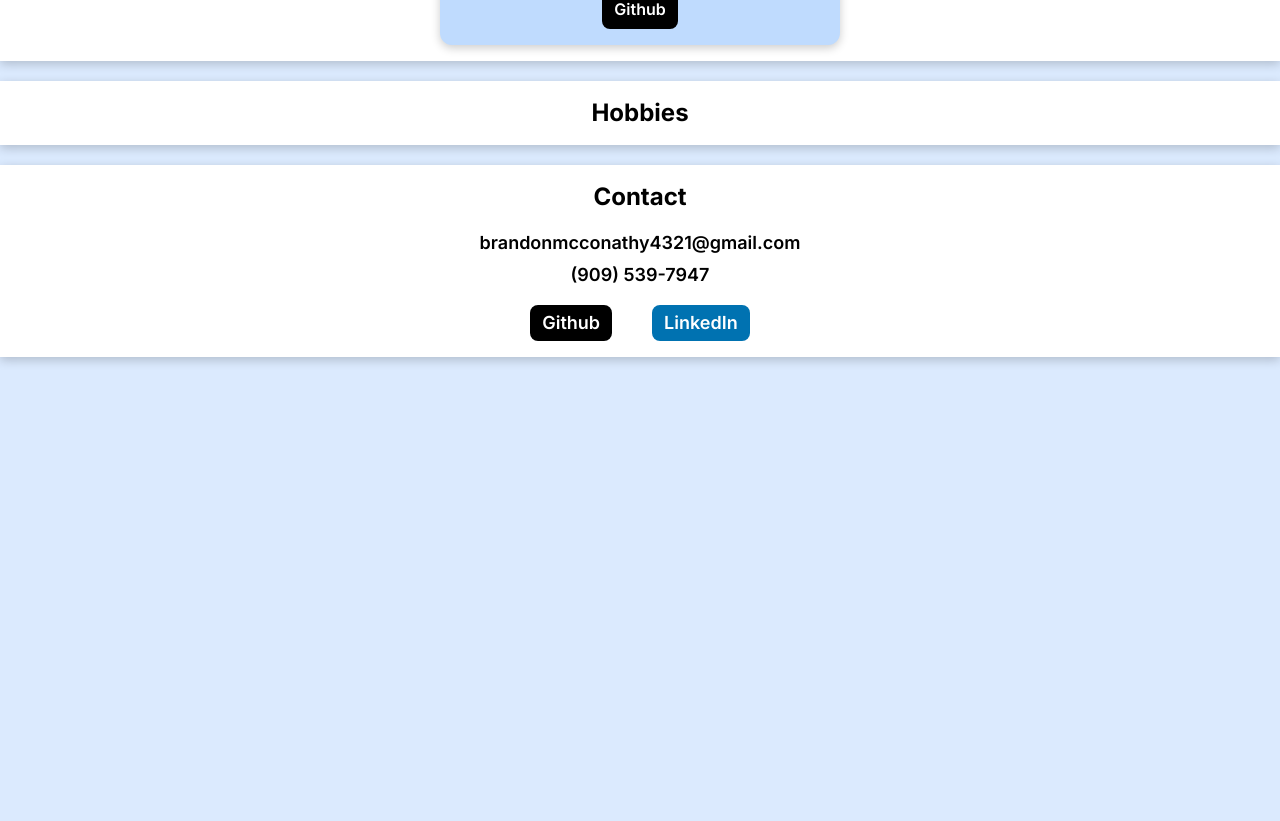
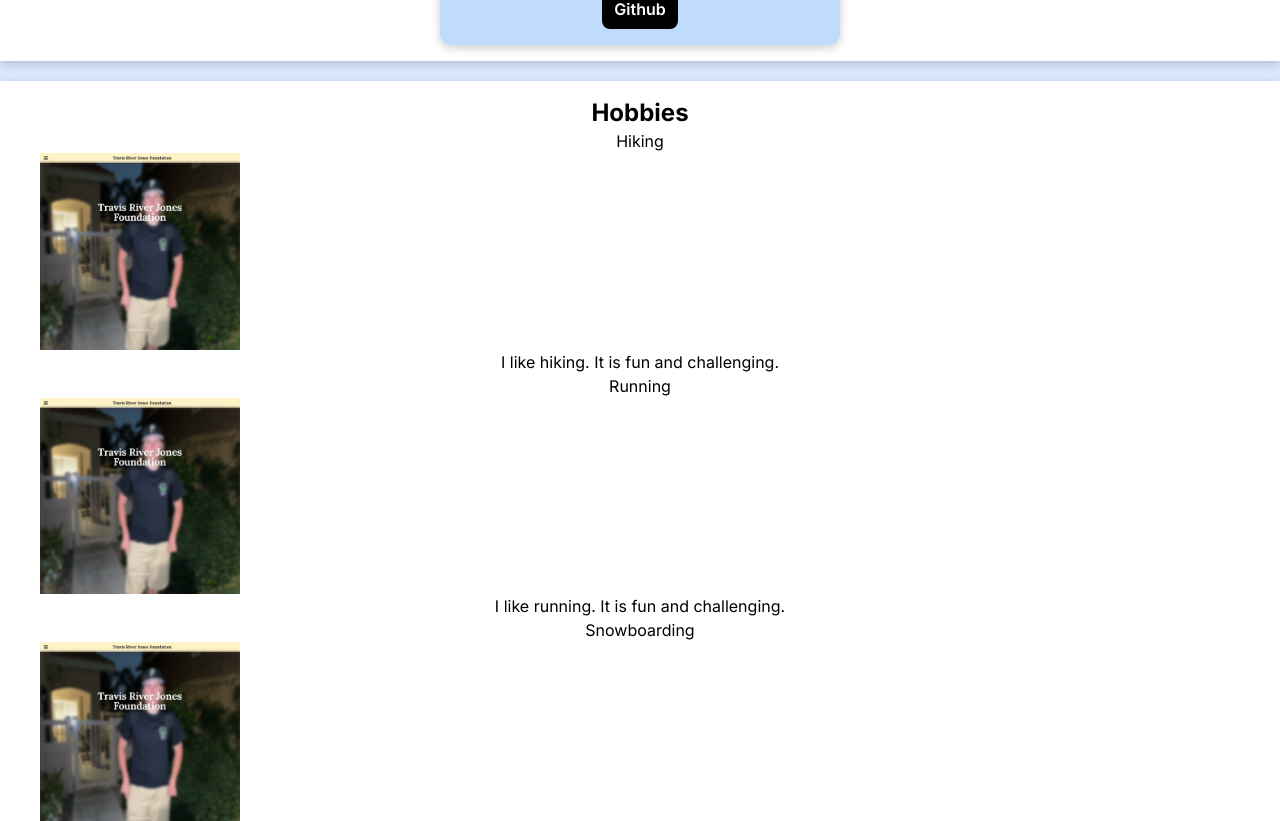
Before and after one commit to brandonmcconathy/portfolio, a Next.js app: page / in a window 1280 px wide. Shown: the part 1979-2800 px from the top of the page. Before the commit the page ends 2592 px from the top, so only its background shows below. Built offline with nearby package versions, Linux system fonts and the light colour scheme.

Commit message:
Added hobbies to homepage

```diff
--- a/lib/hobbies.js
+++ b/lib/hobbies.js
@@ -1,4 +1,4 @@
-export const projects = [
+export const hobbies = [
   { title: 'Hiking',
     imgPath: "/projectimgs/trjfoundation-medium.png",
     description: "I like hiking. It is fun and challenging."},
--- a/src/app/components/hobbies.tsx
+++ b/src/app/components/hobbies.tsx
@@ -1,10 +1,14 @@
+import Image from "next/image"
+
 function Hobbies(props: {title: string, imgpath: string, description: string}) {
 
   const { title, imgpath, description } = props
 
   return(
     <div>
-
+      <h1>{title}</h1>
+      <Image src={imgpath} alt={title} width={200} height={200} />
+      <p>{description}</p>
     </div>
   )
 }
--- a/src/app/page.tsx
+++ b/src/app/page.tsx
@@ -1,7 +1,9 @@
 import Image from "next/image"
 import Link from "next/link"
 import Project from "./components/project"
+import { HobbiesLeft, HobbiesRight } from "./components/hobbies"
 import { projects } from '../../lib/projects'
+import { hobbies } from '../../lib/hobbies'
 
 export default function Home() {
   return (
@@ -37,6 +39,9 @@ export default function Home() {
         </section>
         <section className="bg-white px-10 py-4 my-5 box-pop">
           <h1 className="text-2xl font-bold">Hobbies</h1>
+          <HobbiesLeft title={hobbies[0].title} imgpath={hobbies[0].imgPath} description={hobbies[0].description} />
+          <HobbiesRight title={hobbies[1].title} imgpath={hobbies[1].imgPath} description={hobbies[1].description} />
+          <HobbiesLeft title={hobbies[2].title} imgpath={hobbies[2].imgPath} description={hobbies[2].description} />
         </section>
         <section className="bg-white px-10 py-4 my-5 box-pop">
           <h1 className="text-2xl font-bold mb-4">Contact</h1>
```
